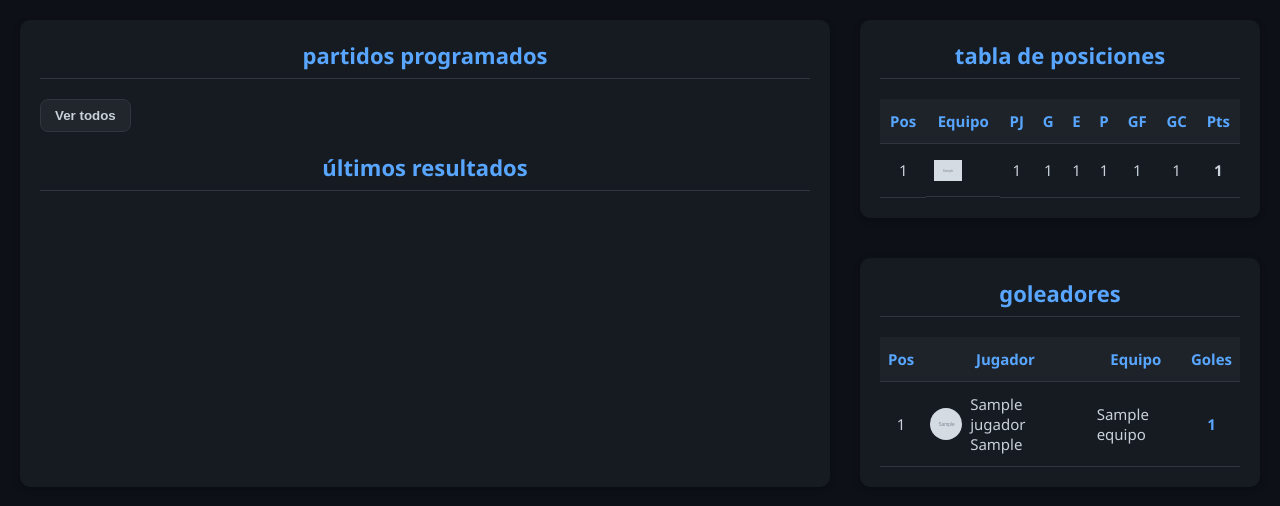
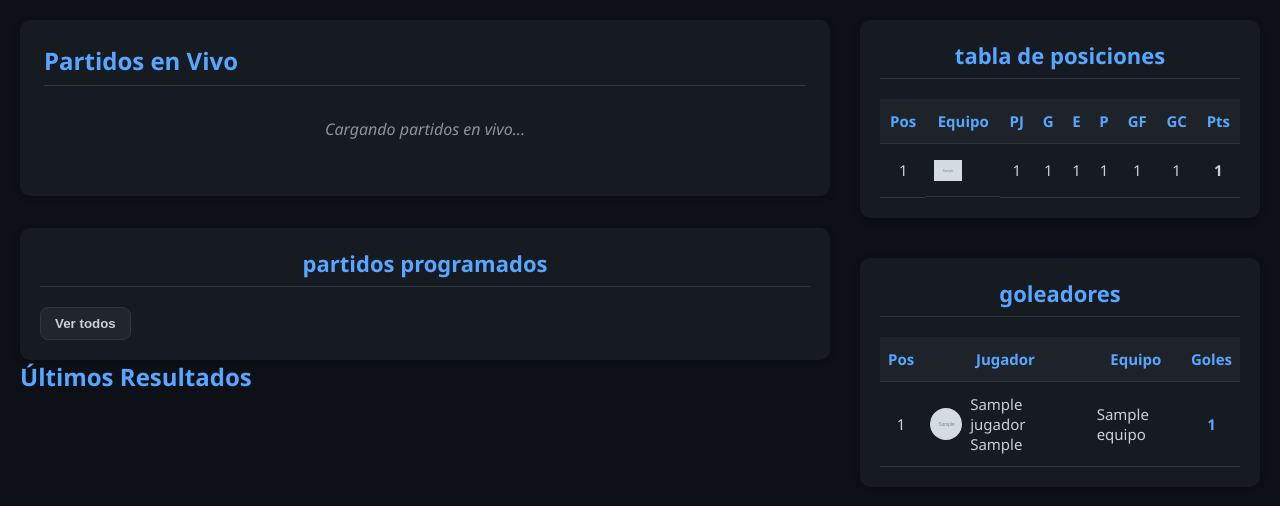
Before and after one commit to stiven89p/GolAGol, a FastAPI app: page / in a window 1280 px wide. Shown: the part 93-599 px from the top of the page. Run offline with FastAPI, Linux system fonts and the light colour scheme; tables that the repository leaves empty hold one stand-in row (values such as "Sample post"); grey boxes marked "Sample" are stand-in pictures; data that the repository does not hold is empty.

Commit message:
Actualiza layout index y templates para nueva visualización y paneles

```diff
--- a/templates/index.html
+++ b/templates/index.html
@@ -8,8 +8,18 @@
 </head>
 <body>
     {% include 'partials/header.html' %}
-    <div class="main-layout">
-        <!-- Partidos programados -->
+
+    <div class="main-layout flex-main">
+        <!-- Columna izquierda: partidos y resultados -->
+
+        <div class="left-panel">
+            <section class="panel partidos-vivo-panel">
+                <h2>Partidos en Vivo</h2>
+                <div id="partidos-vivo-lista">
+                    <p class="loading">Cargando partidos en vivo...</p>
+                </div>
+            </section>
+
             <section id="partidos">
                 <h2>Partidos Programados</h2>
                 <div id="partidos-lista">
@@ -18,17 +28,18 @@
                 <div style="margin-top: 12px;">
                     <button id="toggle-partidos" type="button">Ver todos</button>
                 </div>
+            </section>
 
-            <h2 style="margin-top:20px;">Últimos Resultados</h2>
+            <section id="ultimos-resultados">
+                <h2>Últimos Resultados</h2>
                 <div id="ultimos-lista">
                     <p class="loading">Cargando últimos partidos...</p>
                 </div>
             </section>
+        </div>
 
-
-        <!-- Contenedor derecho con tablas -->
+        <!-- Columna derecha: tablas -->
         <div class="right-panel">
-            <!-- Tabla de posiciones -->
             <section id="tabla-posiciones">
                 <h2>Tabla de Posiciones</h2>
                 <table>
@@ -53,7 +64,6 @@
                 </table>
             </section>
 
-            <!-- Tabla de Goleadores -->
             <section id="goleadores">
                 <h2>Goleadores</h2>
                 <table>
@@ -78,5 +88,6 @@
     <script src="{{ url_for('static', path='/js/tabla_posiciones.js') }}?v={{ cache_bust }}"></script>
     <script src="{{ url_for('static', path='/js/goleadores.js') }}?v={{ cache_bust }}"></script>
     <script src="{{ url_for('static', path='/js/partidos_programados.js') }}?v={{ cache_bust }}"></script>
+    <script src="{{ url_for('static', path='/js/partidos_vivo.js') }}?v={{ cache_bust }}"></script>
 </body>
 </html>
```
Lines whose indentation alone changed are shown as unchanged.
